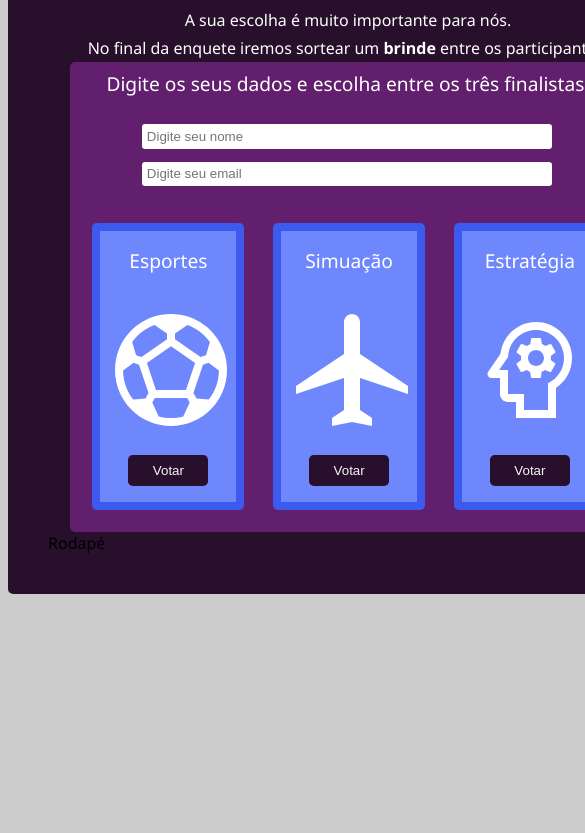
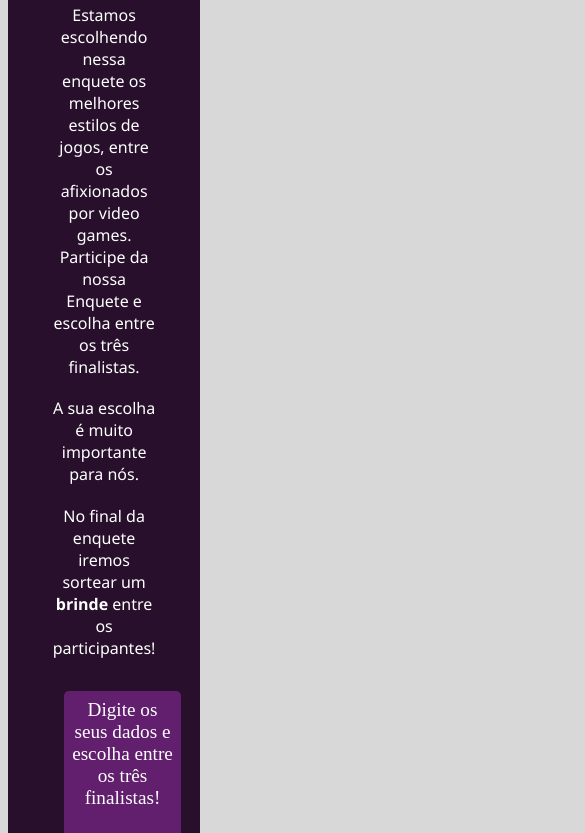
Before and after one commit to JulianaOAguilar/BootcampDevJr-Games-Lovers, a plain HTML site: page index.html in a window 390 px wide. Shown: the part 158-991 px from the top of the page, 585 px wide, since content can reach past the window. Before the commit the page ends 844 px from the top, so only its background shows below. Drawn offline with Linux system fonts and the light colour scheme.

Commit message:
Close #5 - Responsividade e media screen

```diff
--- a/index.html
+++ b/index.html
@@ -9,6 +9,7 @@
 </head>
 
 <body>
+
   <div class="container">
   <div class="title">
     GAMES LOVERS ENQUETE
@@ -21,7 +22,7 @@
     A sua escolha é muito importante para nós.
   </div>
   <div class="text">
-    No final da enquete iremos sortear um <strong> brinde </strong> entre os participantes!
+    No final da enquete iremos sortear um  <strong> brinde </strong>  entre os participantes!
   </div>
   <div class="forms">
     <div class="subtitle">
@@ -77,7 +78,12 @@
   </div>
 
   </div>
-  Rodapé
+  <div class="developer">
+    Desenvolvido por @Xinlana
+  </div>
+
+  </div>
 </body>
 
 </html>
+</div>
--- a/style.css
+++ b/style.css
@@ -1,6 +1,8 @@
+
+
 body {
-    background-color: #CCCCCC;
-    font-family:'Segoe UI', Tahoma, Geneva, Verdana, sans-serif
+    background-color: #d8d8d8;
+
 }
 
 input {
@@ -30,6 +32,7 @@ button {
     display: flex;
     flex-direction: column;
     padding: 2.5rem;
+    overflow: hidden;
 }
 
 
@@ -53,13 +56,16 @@ button {
     text-align: center;
     color: white;
     margin: 0.2rem;
+    margin-bottom: 1rem;
+    font-family:'Segoe UI', Tahoma, Geneva, Verdana, sans-serif
 }
 
 .forms {
+
     background-color: #621F6E;
     width: 90%;
     border-radius: 0.3125rem;
-    margin: auto;
+    margin: 1rem;
     display: flex;
     flex-direction: column;
     padding: 0.5rem;
@@ -112,3 +118,26 @@ button {
         padding: 1rem;
     font-size: 1.2rem;
     }
+
+    @media  screen  and (max-width:800px) {
+
+        .container {
+            margin-left: 0;
+          width: 30%;
+        }
+        .boxes {
+            display: flex;
+            flex-direction: column;
+        }
+        input {
+            margin-left: 0;
+            width: auto;
+        }
+    }
+
+    .developer {
+        text-align: center;
+        font-size: 1rem;
+        color: beige;
+        font-family:'Segoe UI', Tahoma, Geneva, Verdana, sans-serif
+    }
```
Also changed, not shown: assets/module02-project-desktop.png (renamed from module02-project-desktop.png).
